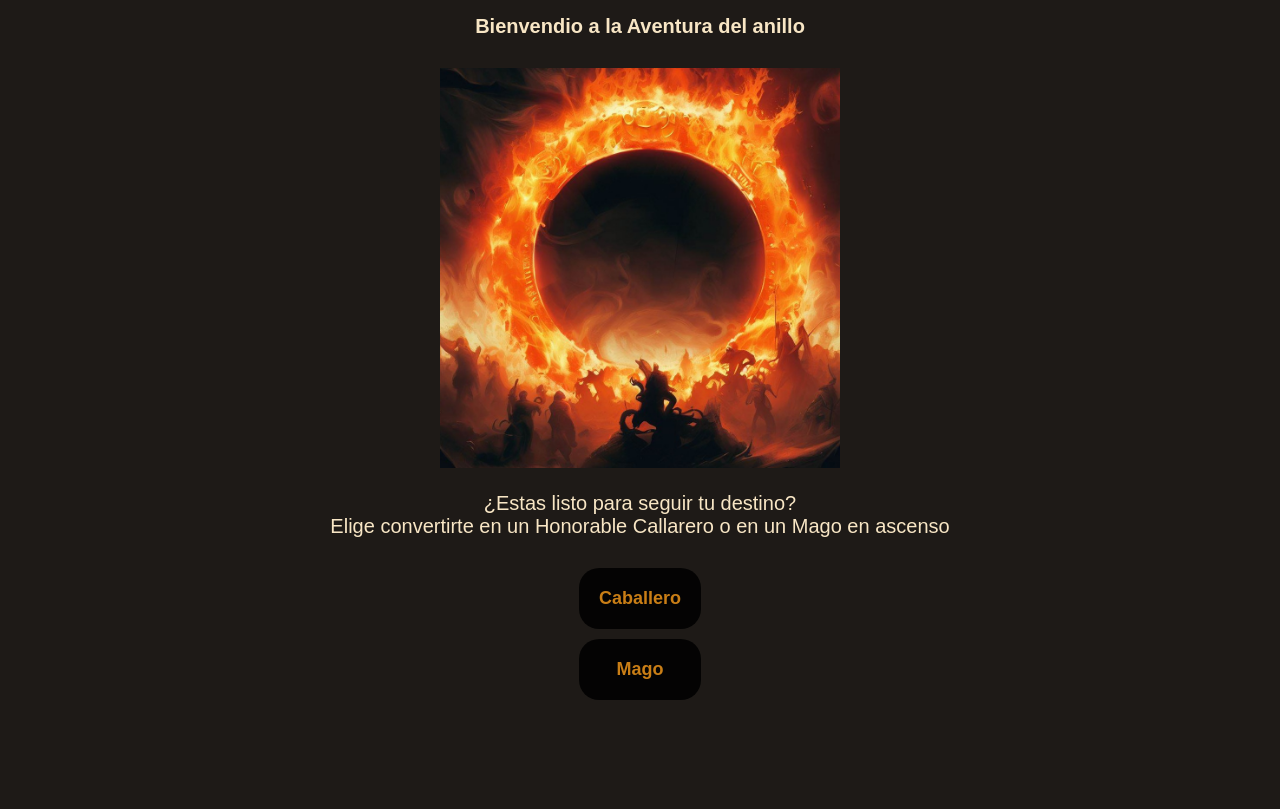
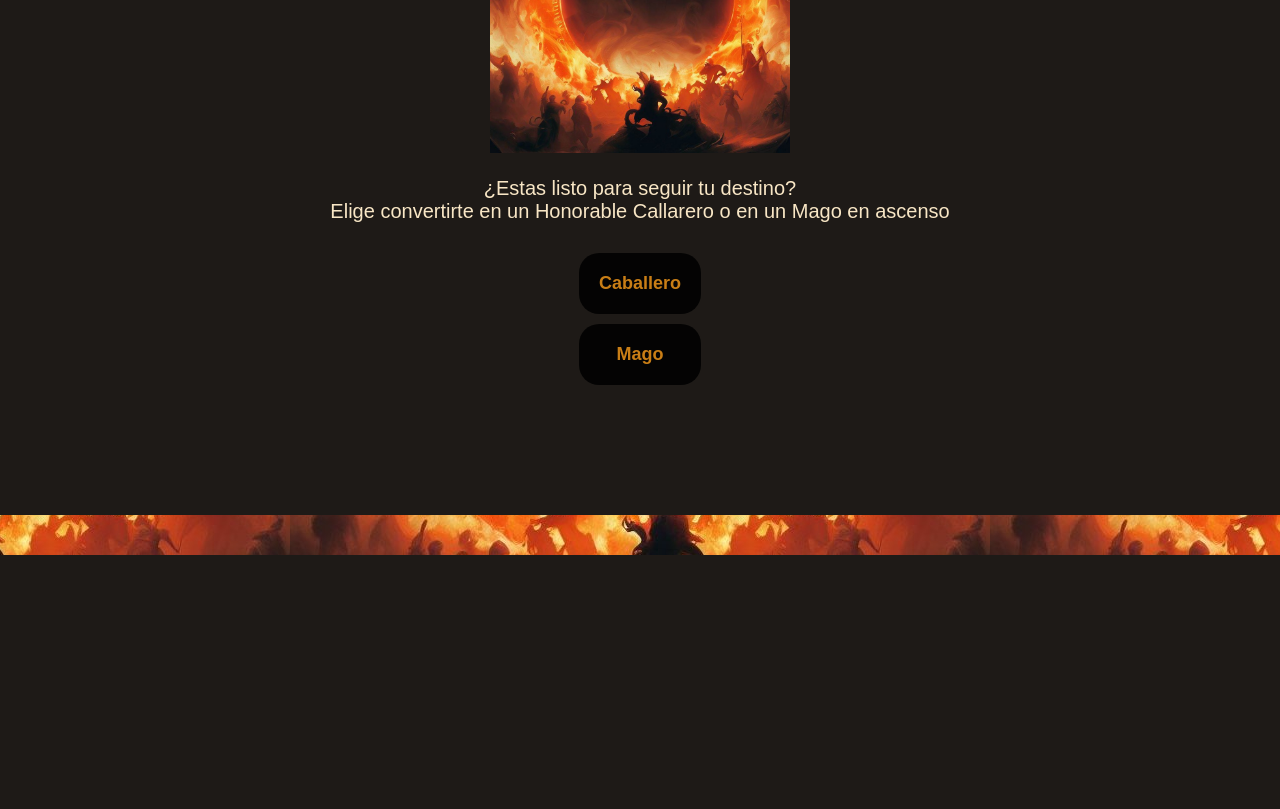
Before and after one commit to Karelisve/Entrega3-JS-VeraKarelis, a plain HTML site: page index.html in a window 1280 px wide. Shown: the part 349-1158 px from the top of the page. After the commit the page ends 904 px from the top, so only its background shows below. Drawn offline with Linux system fonts and the light colour scheme; some packages are replaced by stand-ins of ours; a script that the page names is missing.

Commit message:
modificacion css

```diff
--- a/css/style.css
+++ b/css/style.css
@@ -59,9 +59,6 @@ img {
     margin: 10px 20px 0px 20px;
 }
 
-#input {
-
-}
 
 .botones {
     padding: 10px;
@@ -91,7 +88,18 @@ button:hover {
 }
 
 @media screen and (max-height: 800px) {
-    h1 {
-        margin-top: 200px;
-    }
+
+img {
+    width: 300px;
+    margin: 10px 20px 0px 20px;
 }
+
+.navbar {
+    background-image: url(../img/AnillodeFuegofooter.jpg);
+    background-position: center;
+    background-size:auto;
+    padding: 20px;
+}
+
+
+}
```
